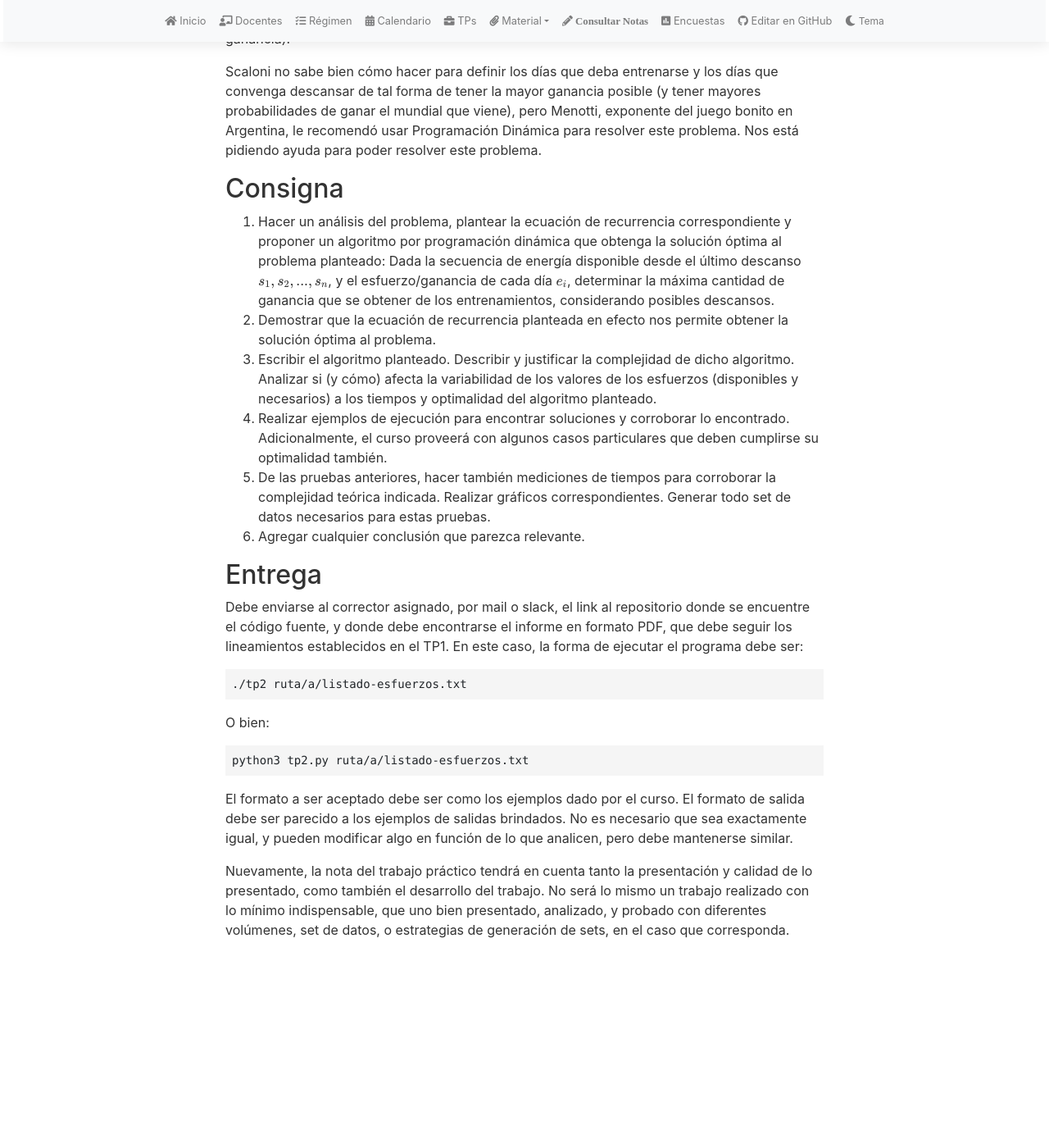
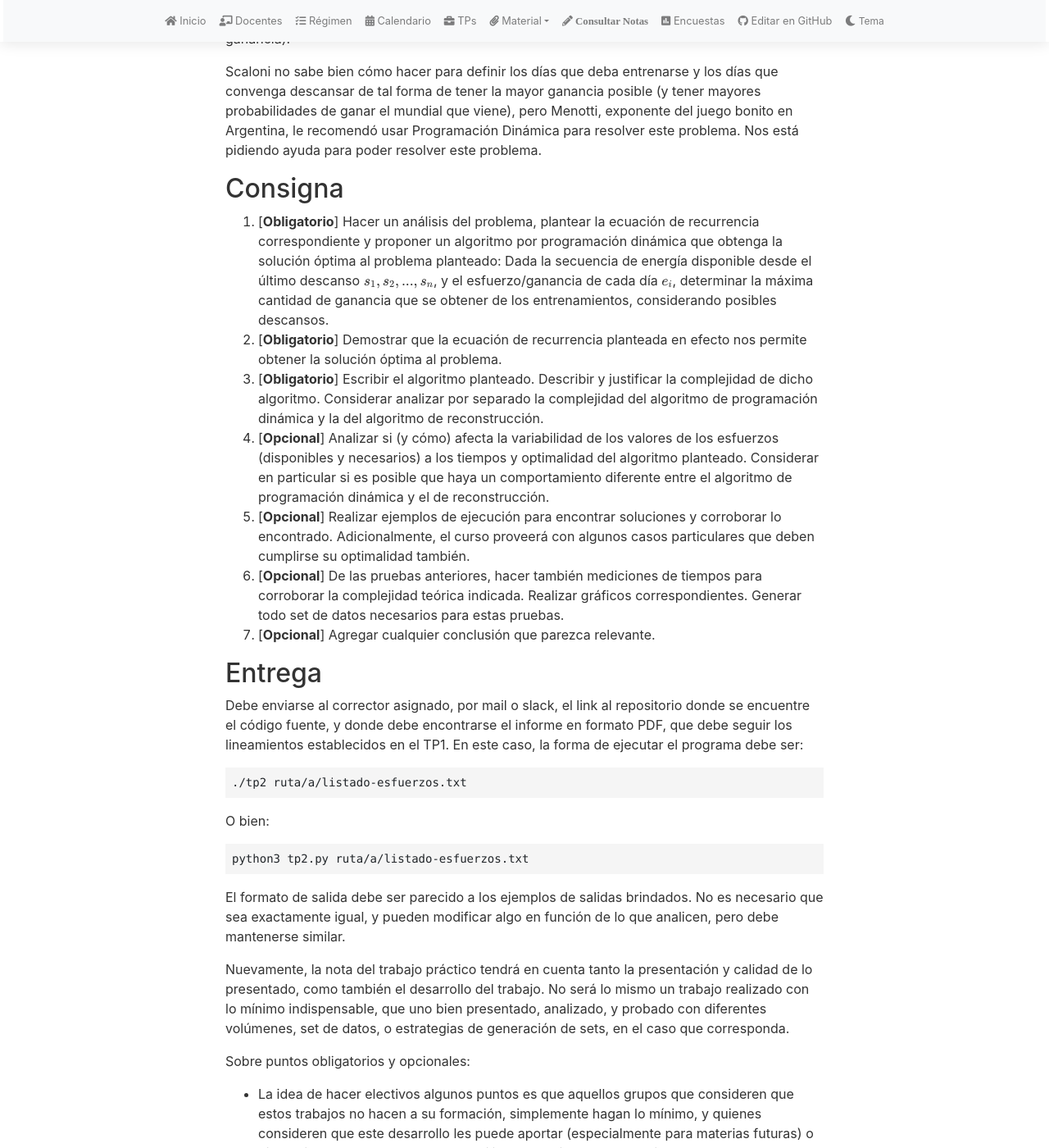
Before and after one commit to algoritmos-rw/tda_bg, a Jekyll site: the page built from tps/2026_1/tp2.md, in a window 1280 px wide and 1400 px high, scrolled down 695 px. Shown: the whole window at 82% size. Built offline with Jekyll 4.4.1, drawn with Linux system fonts in a browser that asks for light colours; nearby versions of some CDN libraries; our own code applies the rules of GitHub Pages for plain Markdown files; before the commit the page ends 1857 px from its top, so only the background shows below that; some of the changed text lies outside the part shown.

Commit message:
Opcionalidad tp2

````diff
--- a/tps/2026_1/tp2.md
+++ b/tps/2026_1/tp2.md
@@ -46,22 +46,24 @@ problema.
 
 ## Consigna
 
-1. 	Hacer un análisis del problema, plantear la ecuación de recurrencia correspondiente
+1. 	[**Obligatorio**] Hacer un análisis del problema, plantear la ecuación de recurrencia correspondiente
 	y proponer un algoritmo por programación dinámica
 	que obtenga la solución óptima al problema planteado: Dada la secuencia de energía
 	disponible desde el último descanso $$s_1, s_2, ..., s_n$$, y el esfuerzo/ganancia
 	de cada día $$e_i$$, determinar la máxima cantidad de ganancia que se obtener
 	de los entrenamientos, considerando posibles descansos.
-2. 	Demostrar que la ecuación de recurrencia planteada en efecto nos permite obtener la solución óptima al
+2. 	[**Obligatorio**]  Demostrar que la ecuación de recurrencia planteada en efecto nos permite obtener la solución óptima al
 	problema.
-3. 	Escribir el algoritmo planteado. Describir y justificar la complejidad de dicho algoritmo. Analizar si
-	(y cómo) afecta la variabilidad de los valores de los esfuerzos (disponibles y necesarios) a los
-	tiempos y optimalidad del algoritmo planteado.
-4. 	Realizar ejemplos de ejecución para encontrar soluciones y corroborar lo encontrado. Adicionalmente,
+3. 	[**Obligatorio**] Escribir el algoritmo planteado. Describir y justificar la complejidad de dicho algoritmo. Considerar
+    analizar por separado la complejidad del algoritmo de programación dinámica y la del algoritmo de reconstrucción.
+4. 	[**Opcional**] Analizar si (y cómo) afecta la variabilidad de los valores de los esfuerzos (disponibles y necesarios) a los
+	tiempos y optimalidad del algoritmo planteado. Considerar en particular si es posible que haya un comportamiento diferente entre
+	el algoritmo de programación dinámica y el de reconstrucción.
+6. 	[**Opcional**] Realizar ejemplos de ejecución para encontrar soluciones y corroborar lo encontrado. Adicionalmente,
 	el curso proveerá con algunos casos particulares que deben cumplirse su optimalidad también.
-5. 	De las pruebas anteriores, hacer también mediciones de tiempos para corroborar la complejidad teórica
+7. 	[**Opcional**] De las pruebas anteriores, hacer también mediciones de tiempos para corroborar la complejidad teórica
 	indicada. Realizar gráficos correspondientes. Generar todo set de datos necesarios para estas pruebas.
-6.	Agregar cualquier conclusión que parezca relevante.
+8.	[**Opcional**] Agregar cualquier conclusión que parezca relevante.
 
 
 ## Entrega
@@ -79,10 +81,15 @@ O bien:
 python3 tp2.py ruta/a/listado-esfuerzos.txt
 ```
 
-El formato a ser aceptado debe ser como los ejemplos dado por el curso.
 El formato de salida debe ser parecido a los ejemplos de salidas brindados. No es necesario que sea exactamente igual, y pueden modificar algo en función de lo que analicen, pero debe mantenerse similar.
 
 Nuevamente, la nota del trabajo práctico tendrá en cuenta tanto la presentación y calidad de lo presentado,
 como también el desarrollo del trabajo. No será lo mismo un trabajo realizado con lo mínimo
 indispensable, que uno bien presentado, analizado, y probado con diferentes volúmenes, set de
 datos, o estrategias de generación de sets, en el caso que corresponda.
+
+Sobre puntos obligatorios y opcionales:
+* La idea de hacer electivos algunos puntos es que aquellos grupos que consideren que estos trabajos no hacen a su formación, simplemente hagan lo mínimo, y quienes consideren que este desarrollo les puede aportar (especialmente para materias futuras) o bien quieran resolver un problema utilizando lo visto en la materia, tengan un lugar para hacerlo.
+* Los puntos opcionales no son necesarios para aprobar, pero cada uno contribuye a tener mejor nota.
+* En caso que los puntos obligatorios no estén aprobables, se reenviará a reentrega. Si un punto opcional no está aprobable simplemente se considerará para la nota del trabajo práctico (eventualmente, según el detalle de lo que corresponda, podría reentregarse para mejorar nota).
+* Para la fecha de entrega, los puntos obligatorios deben estar hechos. En caso de no hacerse, se dará una única semana (sin posibilidad de extensión) para que estos puntos (y solo estos, no los electivos) estén completados para tener un máximo de 4 de nota, y en caso de no encontrarse en condiciones de aprobar, el trabajo quedará desaprobado (y de allí la cursada).
````
